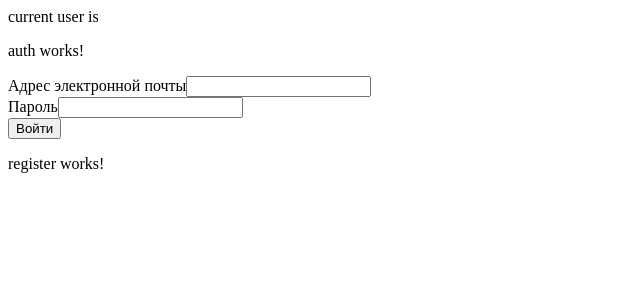
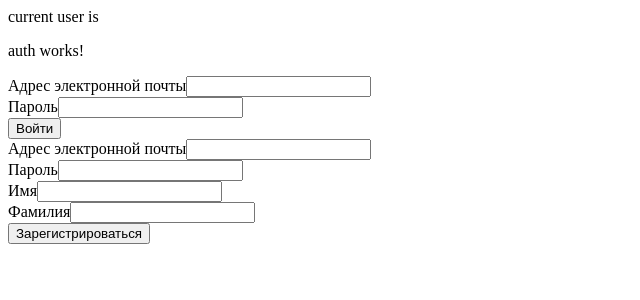
Before and after one commit to nzhukovskiy/encyclopedia-new, an Angular app in the folder encyclopedia-web/: page /auth in a window 1280 px wide. Shown: the top 300 px of the page, without its empty margins (0-640 px from the left). Built offline with nearby package versions, Linux system fonts and the light colour scheme.

Commit message:
Register

```diff
--- a/encyclopedia-web/src/app/core/services/auth/auth-api.service.ts
+++ b/encyclopedia-web/src/app/core/services/auth/auth-api.service.ts
@@ -1,6 +1,7 @@
 import { Injectable } from '@angular/core';
 import {HttpClient} from '@angular/common/http';
 import {LoginUserDto} from '../../../features/auth/dtos/login-user.dto';
+import {RegisterUserDto} from '../../../features/auth/dtos/register-user.dto';
 
 @Injectable({
     providedIn: 'root'
@@ -14,4 +15,8 @@ export class AuthApiService {
     login(loginUserDto: LoginUserDto) {
         return this.httpClient.post<{accessToken: string}>("auth/login", loginUserDto);
     }
+
+    register(registerUserDto: RegisterUserDto) {
+        return this.httpClient.post<{accessToken: string}>("auth/register", registerUserDto);
+    }
 }
--- a/encyclopedia-web/src/app/core/services/auth/auth.service.ts
+++ b/encyclopedia-web/src/app/core/services/auth/auth.service.ts
@@ -5,6 +5,7 @@ import {AuthApiService} from './auth-api.service';
 import {TokenStorageService} from '../token/token-storage.service';
 import {LoginUserDto} from '../../../features/auth/dtos/login-user.dto';
 import {jwtDecode} from 'jwt-decode';
+import {RegisterUserDto} from '../../../features/auth/dtos/register-user.dto';
 
 @Injectable({
     providedIn: 'root'
@@ -30,13 +31,22 @@ export class AuthService {
         );
     }
 
+    register(registerUserDto: RegisterUserDto) {
+        if (this.$currentUser.value) {
+            this.logout();
+        }
+        return this.authApiService.register(registerUserDto).pipe(tap(tokenData => {
+            this.tokenStorageService.setToken(tokenData.accessToken);
+            this.loadUserFromTokenStorage();
+        }))
+    }
 
     logout() {
         this.tokenStorageService.removeToken();
         this.$currentUser.next(null);
     }
 
-    loadUserFromTokenStorage() {
+    private loadUserFromTokenStorage() {
         const token = this.tokenStorageService.getToken();
         if (token) {
             this.$currentUser.next(jwtDecode(token));
--- a/encyclopedia-web/src/app/features/auth/components/login/login.component.ts
+++ b/encyclopedia-web/src/app/features/auth/components/login/login.component.ts
@@ -13,14 +13,11 @@ export class LoginComponent {
     @Output() loginEvent = new EventEmitter<LoginUserDto>();
 
     loginFormGroup = new FormGroup({
-        email: new FormControl(""),
-        password: new FormControl("")
+        email: new FormControl("", {nonNullable: true}),
+        password: new FormControl("", {nonNullable: true})
     })
 
     login() {
-        this.loginEvent.emit({
-            email: this.loginFormGroup.controls.email.value!,
-            password: this.loginFormGroup.controls.password.value!
-        })
+        this.loginEvent.emit(this.loginFormGroup.getRawValue())
     }
 }
--- a/encyclopedia-web/src/app/features/auth/components/register/register.component.html
+++ b/encyclopedia-web/src/app/features/auth/components/register/register.component.html
@@ -1 +1,19 @@
-<p>register works!</p>
+<form [formGroup]="registerFormGroup">
+    <div>
+        <label for="email">Адрес электронной почты</label>
+        <input id="email" type="email" formControlName="email">
+    </div>
+    <div>
+        <label for="password">Пароль</label>
+        <input id="password" type="password" formControlName="password">
+    </div>
+    <div>
+        <label for="firstName">Имя</label>
+        <input id="firstName" type="text" formControlName="firstName">
+    </div>
+    <div>
+        <label for="lastName">Фамилия</label>
+        <input id="lastName" type="text" formControlName="lastName">
+    </div>
+    <button type="submit" (click)="register()">Зарегистрироваться</button>
+</form>
--- a/encyclopedia-web/src/app/features/auth/components/register/register.component.ts
+++ b/encyclopedia-web/src/app/features/auth/components/register/register.component.ts
@@ -1,11 +1,26 @@
-import { Component } from '@angular/core';
+import {Component, EventEmitter, Output} from '@angular/core';
+import {FormControl, FormGroup, ReactiveFormsModule} from '@angular/forms';
+import {LoginUserDto} from '../../dtos/login-user.dto';
+import {RegisterUserDto} from '../../dtos/register-user.dto';
 
 @Component({
   selector: 'app-register',
-  imports: [],
+  imports: [ReactiveFormsModule],
   templateUrl: './register.component.html',
   styleUrl: './register.component.scss'
 })
 export class RegisterComponent {
 
+    @Output() registerEvent = new EventEmitter<RegisterUserDto>();
+
+    registerFormGroup = new FormGroup({
+        email: new FormControl("", {nonNullable: true}),
+        password: new FormControl("", {nonNullable: true}),
+        firstName: new FormControl("", {nonNullable: true}),
+        lastName: new FormControl("", {nonNullable: true}),
+    })
+
+    register() {
+        this.registerEvent.emit(this.registerFormGroup.getRawValue())
+    }
 }
--- a/encyclopedia-web/src/app/features/auth/pages/auth/auth.component.html
+++ b/encyclopedia-web/src/app/features/auth/pages/auth/auth.component.html
@@ -1,3 +1,3 @@
 <p>auth works!</p>
 <app-login (loginEvent)="login($event)"></app-login>
-<app-register></app-register>
+<app-register (registerEvent)="register($event )"></app-register>
--- a/encyclopedia-web/src/app/features/auth/pages/auth/auth.component.ts
+++ b/encyclopedia-web/src/app/features/auth/pages/auth/auth.component.ts
@@ -5,6 +5,7 @@ import {AuthService} from '../../../../core/services/auth/auth.service';
 import {AuthApiService} from '../../../../core/services/auth/auth-api.service';
 import {Router} from '@angular/router';
 import {LoginUserDto} from '../../dtos/login-user.dto';
+import {RegisterUserDto} from '../../dtos/register-user.dto';
 
 @Component({
   selector: 'app-auth',
@@ -24,4 +25,10 @@ export class AuthComponent implements OnInit {
             this.router.navigate([""]).then();
         })
     }
+
+    register(registerUserDto: RegisterUserDto) {
+        this.authService.register(registerUserDto).subscribe(() => {
+            this.router.navigate([""]).then();
+        })
+    }
 }
```
Also changed, not shown: encyclopedia-web/src/app/features/auth/dtos/register-user.dto.ts (added, +12 -0 lines), encyclopedia-web/src/app/features/auth/services/users-api.service.ts (added, +12 -0 lines), encyclopedia-web/src/app/features/auth/services/users.service.ts (added, +9 -0 lines), 2 other files (tests, documents, lock files or other folders).
